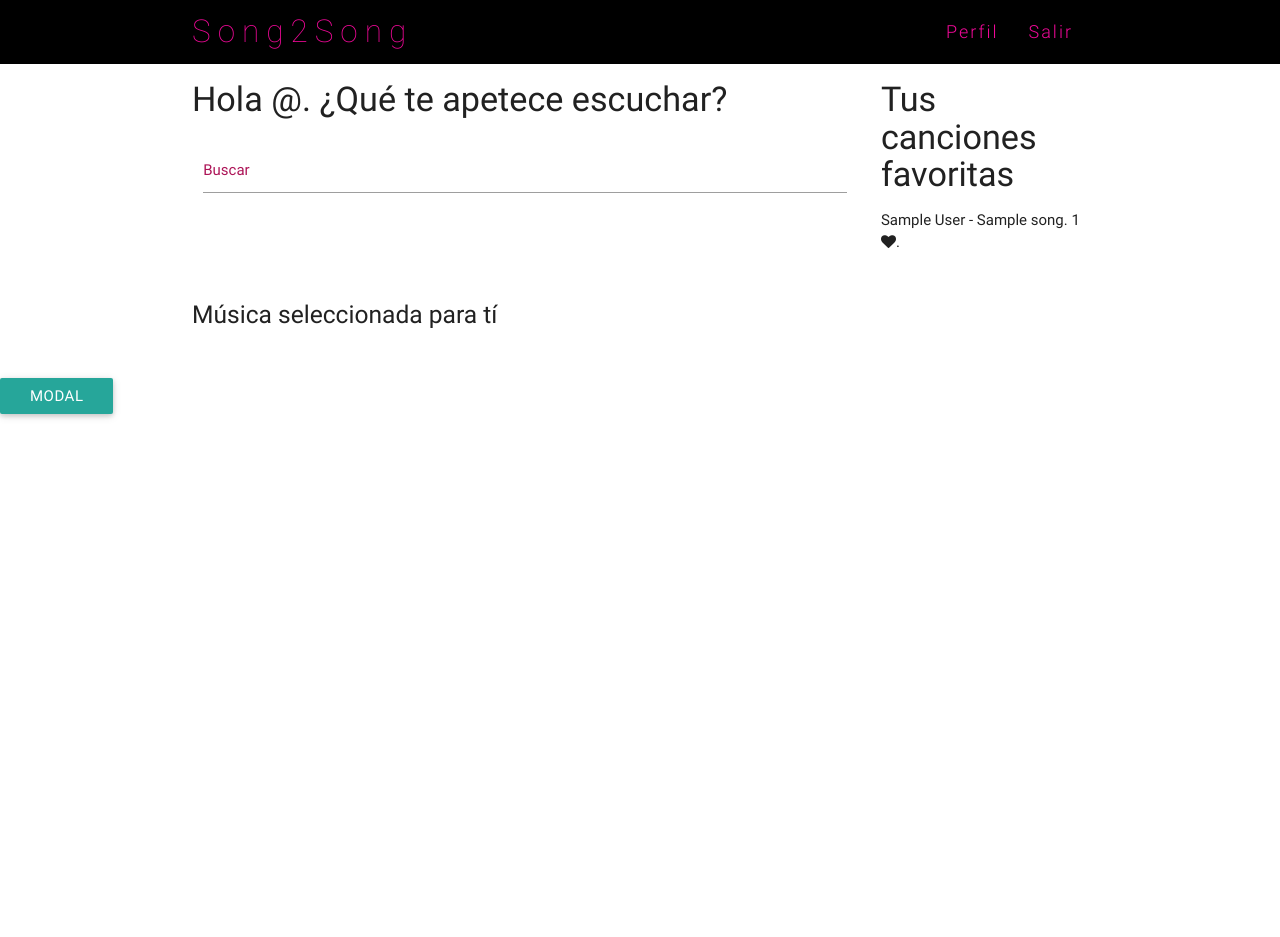
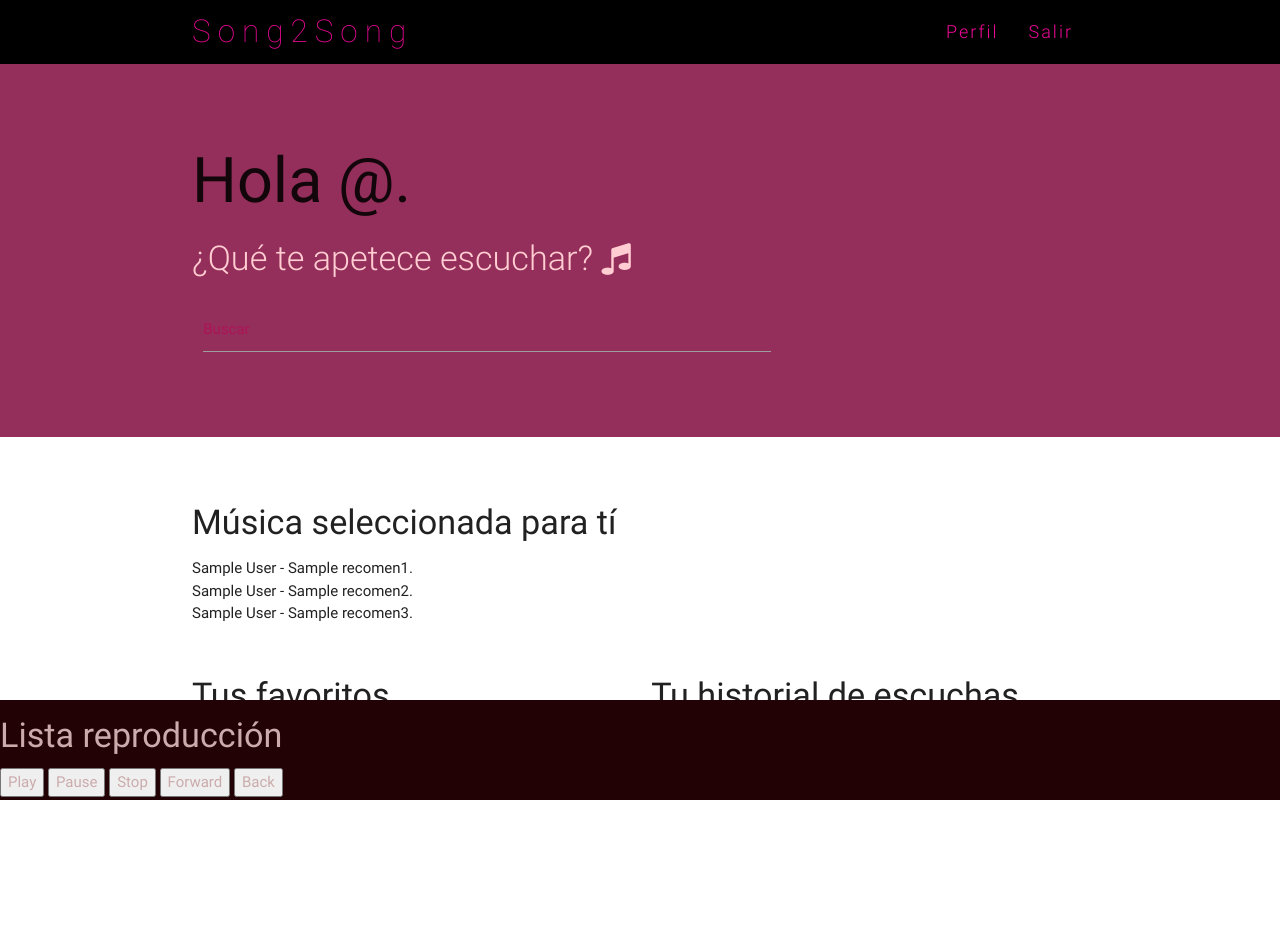
Before and after one commit to Jesmv/Proyecto, a PHP site: template view/homeuserView.php in a window 1280 px wide. Before the commit the page ends 419 px from the top, so only its background shows below. Run offline with PHP 8.4, Linux system fonts and the light colour scheme; the template is opened without the code that fills it: most values are stand-ins (such as "Sample title", 1, 10 or a date in 2020); data that the repository does not hold is empty; some libraries are stand-ins or nearby versions.

Commit message:
Agregada funcinoalidad homeuser

```diff
--- a/css/style.css
+++ b/css/style.css
@@ -306,3 +306,25 @@ footer.page-footer {
 #uno {
     margin-right: 46px !important;
 }
+
+.section {
+    padding-top: 50px;
+    padding-bottom: 50px;
+}
+
+#section-busca {
+    background: #942e5a;
+}
+
+body {
+    margin-bottom: 100px;
+}
+
+#reproductor {
+    position: fixed;
+    height: 100px;
+    width: 100%;
+    bottom: 0;
+    background: #220205;
+    color: #cbabab;
+}
--- a/js/buscador.js
+++ b/js/buscador.js
@@ -73,6 +73,8 @@ $(function() {
     function play(song) {
         $('#player').attr('src', song.file);
         $('#player')[0].play();
+        // guardar log de que se escucha la cancion
+        $.get( "?controller=Homeuser&action=ajaxLogSong&id=" + song.id, function() {});
     }
 
     $('#playMusic').click(function() {
--- a/model/Likes.php
+++ b/model/Likes.php
@@ -15,7 +15,7 @@ class Likes extends BaseEntity {
 
     public function findUserLikes($idUser) {
         $likes = $this->getBy('iduser', $idUser);
-        $query=$this->db()->query("SELECT idsong, count(*) as count FROM likes WHERE iduser='$idUser' GROUP BY idsong");
+        $query=$this->db()->query("SELECT idsong, count(*) as count FROM likes WHERE iduser='$idUser' GROUP BY idsong ORDER BY count(*) DESC ");
 
         // ahora hay que crear un array que por cada posicion contenga la cancion y el numero de veces que tiene like
         $songModel = new Song();
--- a/view/homeuserView.php
+++ b/view/homeuserView.php
@@ -10,6 +10,7 @@
     <link rel="stylesheet" href="https://cdnjs.cloudflare.com/ajax/libs/materialize/0.99.0/css/materialize.min.css">
 	<link href="css/font-awesome.min.css" type="text/css" rel="stylesheet">
 	<link rel="stylesheet" href="//code.jquery.com/ui/1.12.1/themes/base/jquery-ui.css">
+	<link href="https://fonts.googleapis.com/icon?family=Material+Icons" rel="stylesheet">
 	<link href="css/style.css" type="text/css" rel="stylesheet">
 
 </head>
@@ -49,62 +50,78 @@
 		</nav>
 	</div>
 
-
+	<div id="section-busca" class="section">
 		<div class="container">
 			<div class="row">
-			<div class="col s9">
-				<h4>Hola @<?php echo $user->getNick() ?>. ¿Qué te apetece escuchar?</h4>
+				<div class="col s8">
+					<h1>Hola @<?php echo $user->getNick() ?>.
+					<h4 class="light red-text text-lighten-4 center-on-small-only">¿Qué te apetece escuchar? <i class="fa fa-music" aria-hidden="true"></i></h4>
 
 					<div class="input-field col s12">
 						<input type="text" id="buscador" class="autocomplete">
 						<label for="buscador">Buscar</label>
 					</div>
 				</div>
-			<div class="col s3">
-				<h4>Tus canciones favoritas</h4>
-				<div>
-					<ul>
-						<?php foreach ($likes as $like) { ?>
-							<li><?php echo $like['song']->author . ' - ' . $like['song']->title ?>.
-							<?php echo $like['count'] ?>  <i class="fa fa-heart" aria-hidden="true"></i>.</li>
-						<?php } ?>
-					</ul>
-				</div>
-			</div>
-		</div>
-		<div class="row">
-			<div class="col s9">
-				<h5>Música seleccionada para tí</h5>
-			</div>
-		</div>
-
-		<div class="row">
-			<div id="result" class="row hide">
-				<div class="col s6 m7">
+				<div id="result" class="col s4 hide">
+					<div class="">
 						<div class="card">
 							<div class="card-image">
 								<img src="">
 								<span class="card-title"></span>
+								<a id="play" class="btn-floating halfway-fab waves-effect waves-light red">
+									<i class="material-icons">play_arrow</i>
+								</a>
 							</div>
 							<div class="card-content"></div>
 								<div class="card-action">
-								<a id="play" href="#">Reproducir</a>
-								<a id="like" href="#">Like</a>
-								<a id="addList" href="#">Añadir lista</a>
+									<a id="like" href="#"><i class="fa fa-heart" aria-hidden="true"></i></a>
+									<a id="addList" href="#">
+										<i class="material-icons">playlist_add</i>
+									</a>
+							</div>
+						</div>
 					</div>
 				</div>
 			</div>
 		</div>
 	</div>
 
+
+	<div class="container section">
+		<div class="row">
+			<div class="col s12">
+				<h4>Música seleccionada para tí</h4>
+				<ul>
+						<li><?php echo $recomen1->getAuthor() . ' - ' . $recomen1->getTitle() ?>.</li>
+						<li><?php echo $recomen2->getAuthor()  . ' - ' . $recomen2->getTitle() ?>.</li>
+						<li><?php echo $recomen3->getAuthor()  . ' - ' . $recomen3->getTitle() ?>.</li>
+				</ul>
+			</div>
+		</div>
+		<div class="row">
+			<div class="col s6">
+				<h4>Tus favoritos</h4>
+				<div>
+					<ul>
+						<?php foreach ($likes as $like) { ?>
+							<li><?php echo $like['song']->author . ' - ' . $like['song']->title ?>.
+							(<?php echo $like['count'] ?>  <i class="fa fa-heart" aria-hidden="true"></i>).</li>
+						<?php } ?>
+					</ul>
+				</div>
+			</div>
+			<div class="col s6">
+				<h4>Tu historial de escuchas</h4>
+				<ul>
+					<?php foreach ($logs as $song) { ?>
+						<li><?php echo $song->author . ' - ' . $song->title ?>.</li>
+					<?php } ?>
+				</ul>
+			</div>
+		</div>
 	</div>
 
-	<!-- Modal Trigger -->
-  <a class="waves-effect waves-light btn modal-trigger" href="#modal1">Modal</a>
-
-  <!-- Modal Structure -->
-  <div id="modal1" class="modal bottom-sheet">
-    <div class="modal-content">
+	<div id="reproductor">
 		<h4>Lista reproducción</h4>
 
 		<button type="button" id="playMusic">Play</button>
@@ -123,9 +140,6 @@
 			</ul>
 		</div>
     </div>
-    <div class="modal-footer">
-      <a href="#!" class="modal-action modal-close waves-effect waves-green btn-flat">Esconder</a>
-    </div>
   </div>
 
 	<!--  Scripts-->
```
Also changed, not shown: controller/HomeuserController.php (+58 -1 lines), model/Log.php (added, +27 -0 lines), model/Song.php (+21 -0 lines), model/Tag.php (+9 -0 lines). Lines whose indentation alone changed are shown as unchanged.
